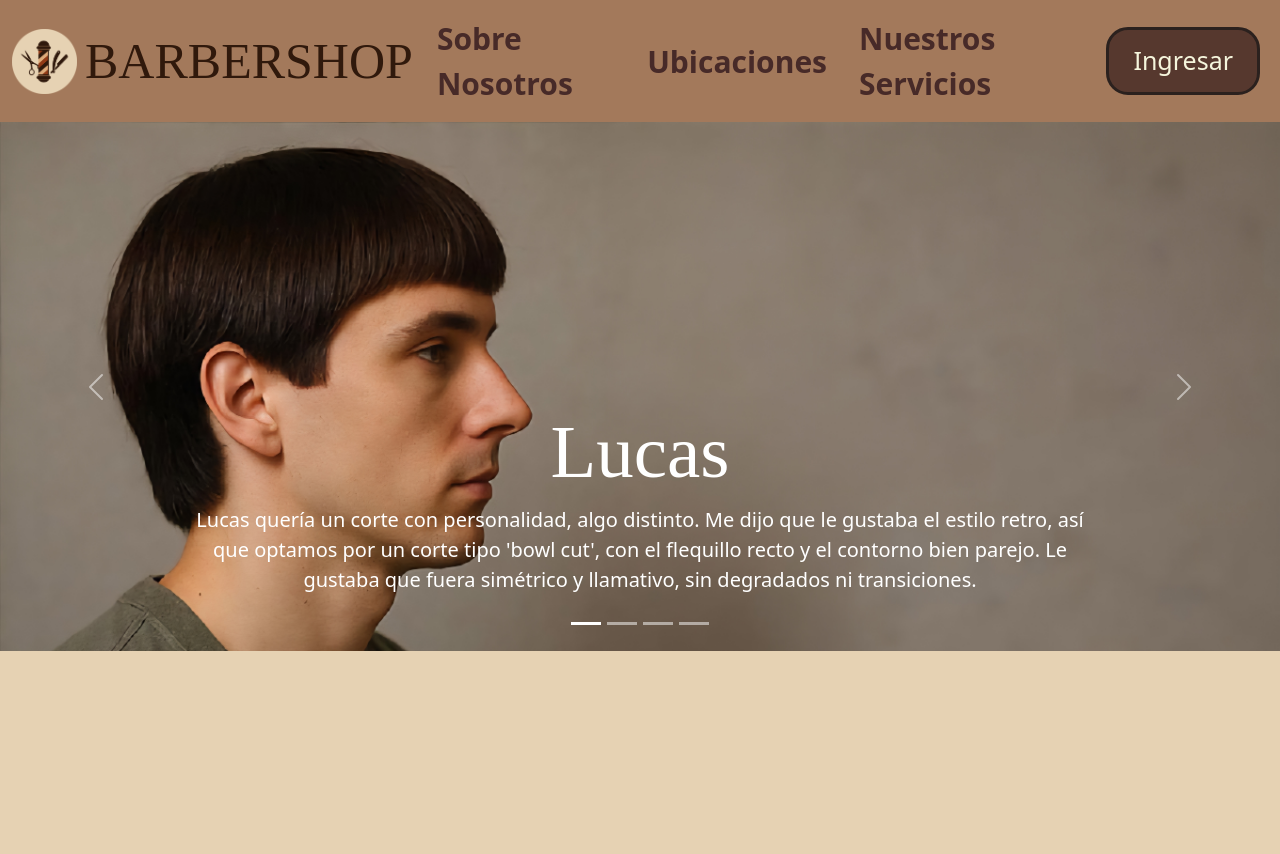
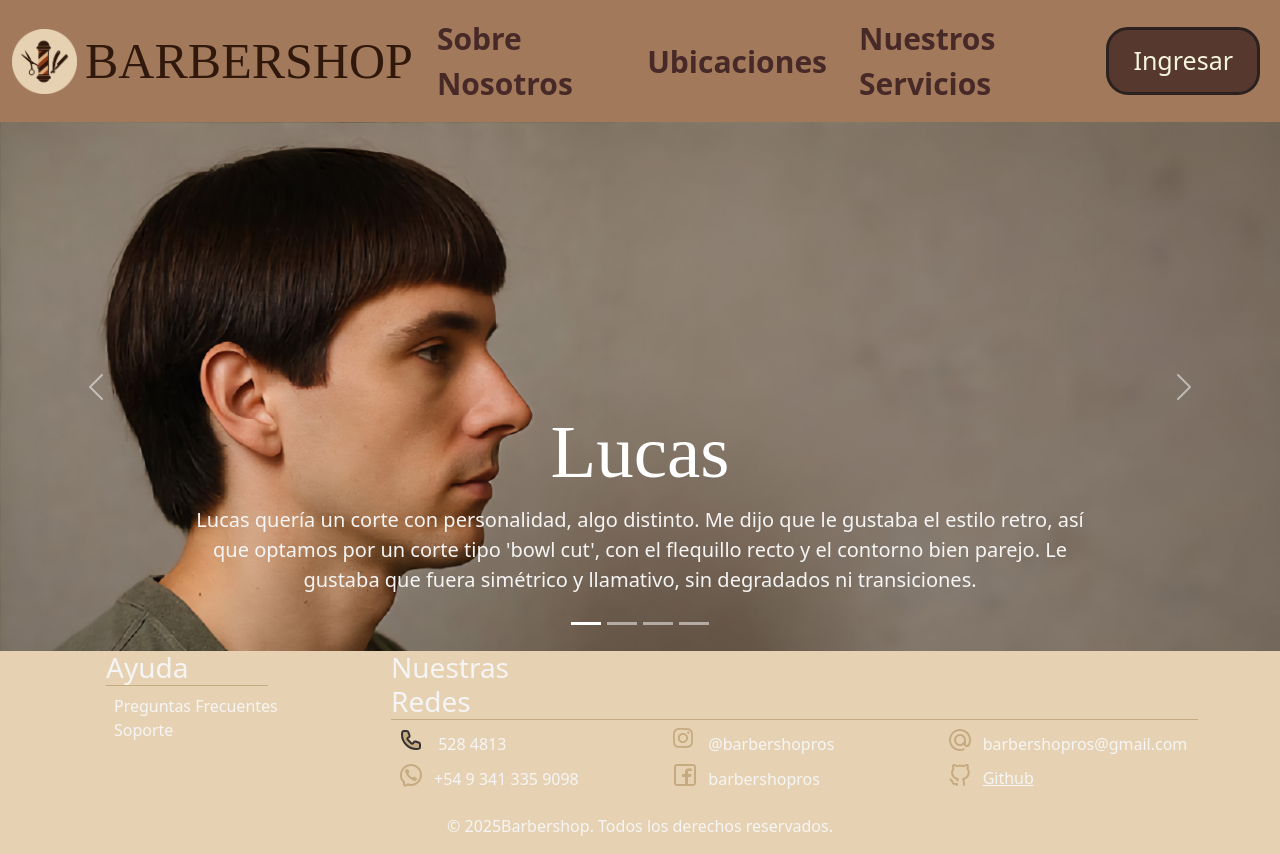
Before and after one commit to Exequiel-Gasca/Programacion3-TPI-2025, a React (Vite) app in the folder Programacion3-TPI/frontend/: page / in a window 1280 px wide. Before the commit the page ends 800 px from the top, so only its background shows below. Built offline with nearby package versions, Linux system fonts and the light colour scheme; a web font is replaced by a local one.

Commit message:
Footer 2.0

```diff
--- a/Programacion3-TPI/frontend/src/App.jsx
+++ b/Programacion3-TPI/frontend/src/App.jsx
@@ -11,6 +11,7 @@ import Turns from "./components/content/turns/Turns";
 import Protected from "./components/auth/protected/Protected";
 import Locations from "./components/content/locations/Locations";
 import NotFound from "./components/content/notfound/NotFound";
+import Footer from "./components/ui/footer/Footer";
 
 function App() {
   const [token, setToken] = useState(null);
@@ -96,6 +97,7 @@ function App() {
           />
         </Routes>
       </BrowserRouter>
+      <Footer />
     </div>
   );
 }
--- a/Programacion3-TPI/frontend/src/components/ui/footer/Footer.css
+++ b/Programacion3-TPI/frontend/src/components/ui/footer/Footer.css
@@ -6,14 +6,23 @@
   width: 35px;
   height: 35px;
 }
-
-span {
-  position: relative;
-  bottom: 10%;
+.container {
+  display: grid;
+  grid-template-rows: auto 1fr auto;
 }
 
-p {
-  text-align: center;
+#Ayuda {
+  color: whitesmoke;
+  display: inline-block;
+  border-bottom: 1px solid #c6ab80;
+  padding-right: 5rem;
+}
+
+#Nuestras_Redes {
+  color: whitesmoke;
+  display: inline-block;
+  border-bottom: 1px solid #c6ab80;
+  padding-right: 38rem;
 }
 
 ul {
@@ -21,96 +30,17 @@ ul {
   color: whitesmoke;
 }
 
-#nuestras_redes > ul > li:nth-child(2) {
-  position: relative;
-  left: 4.5rem;
-}
-li:nth-child(4) {
-  position: relative;
-  right: 3.5%;
-}
-li:nth-child(5) {
-  position: relative;
-  right: 7.2%;
-}
-li:nth-child(6) {
-  position: relative;
-  right: 9.5%;
+  text-decoration: none;
+footer {
+  background-color: rgb(30, 30, 30);
+  border-radius: 1px;
 }
 
-li:nth-child(3) {
-  position: relative;
-  left: 3.8rem;
-}
-
-li:nth-child(3) > span {
-  text-decoration: underline;
-  text-underline-offset: 1px;
-}
-
-li:nth-child(6) > a > span {
-  text-decoration: underline;
-  text-underline-offset: 1px;
+a {
   color: whitesmoke;
 }
-
-h3,
 p {
   color: whitesmoke;
+  display: flex;
+  justify-content: center;
 }
-
-#nuestras_redes > ul > li > a {
-  text-decoration: none;
-}
-
-body {
-  display: grid;
-  min-height: 100dvh;
-  grid-template-rows: auto 1fr auto;
-}
-
-footer {
-  background-color: rgb(30, 30, 30);
-  border-radius: 7px;
-}
-
-#contenido_principal {
-  display: flex;
-  flex-direction: column;
-}
-#nuestras_redes > ul {
-  display: flex;
-  flex-direction: row;
-  flex-wrap: wrap;
-  justify-content: space-evenly;
-
-  margin-left: 5%;
-  gap: 8%;
-  margin-right: 25%;
-}
-
-#nuestras_redes > h3 {
-  margin-left: 2em;
-  position: relative;
-  left: 1.8rem;
-  border-bottom: solid #c6ab80 1px;
-}
-
-#nuestras_redes {
-  margin-right: 14%;
-  margin-left: 12%;
-  position: relative;
-  bottom: 5.9em;
-  gap: 4px;
-}
-#Ayuda {
-  position: relative;
-  top: 0.8em;
-}
-#Ayuda > h3 {
-  position: relative;
-  display: inline-block;
-  left: 1.7rem;
-  padding-right: 8%;
-  border-bottom: solid #c6ab80 1px;
-}
--- a/Programacion3-TPI/frontend/src/components/ui/footer/Footer.jsx
+++ b/Programacion3-TPI/frontend/src/components/ui/footer/Footer.jsx
@@ -4,18 +4,24 @@ import "./Footer.css";
 const Footer = () => {
   return (
     <footer>
-      <div id="contenido_principal">
-        <div id="Ayuda">
-          <h3>Ayuda</h3>
+      <div className="container">
+        <div className="row">
+          <div className="col-3">
+            <h3 className="ms-4" id="Ayuda">
+              Ayuda
+            </h3>
             <ul>
               <li>Preguntas Frecuentes</li>
               <li>Soporte</li>
             </ul>
           </div>
-        <div id="nuestras_redes">
-          <h3>Nuestras Redes</h3>
+          <div className="col-9">
+            <h3 className="ms-4" id="Nuestras_Redes">
+              Nuestras Redes
+            </h3>
             <ul>
-            <li>
+              <div className="row">
+                <li className="col-4">
                   <svg
                     className="icons"
                     fill="none"
@@ -44,7 +50,7 @@ const Footer = () => {
                   </svg>{" "}
                   <span>528 4813</span>
                 </li>
-            <li>
+                <li className="col-4">
                   <svg
                     className="icons"
                     version="1.1"
@@ -91,7 +97,7 @@ const Footer = () => {
                   </svg>
                   <span>@barbershopros</span>
                 </li>
-            <li>
+                <li className="col-4">
                   <svg
                     className="icons"
                     fill="none"
@@ -115,7 +121,9 @@ const Footer = () => {
                   </svg>
                   <span>barbershopros@gmail.com</span>
                 </li>
-            <li>
+              </div>
+              <div className="row">
+                <li className="col-4">
                   <svg
                     className="icons"
                     fill="none"
@@ -143,7 +151,7 @@ const Footer = () => {
                   </svg>
                   <span>+54 9 341 335 9098</span>
                 </li>
-            <li>
+                <li className="col-4">
                   <svg
                     className="icons"
                     fill="none"
@@ -167,7 +175,7 @@ const Footer = () => {
                   </svg>
                   <span>barbershopros</span>
                 </li>
-            <li>
+                <li className="col-4">
                   <a
                     href="https://github.com/Exequiel-Gasca/Programacion3-TPI-2025"
                     target="_blank"
@@ -200,8 +208,11 @@ const Footer = () => {
                     <span>Github</span>
                   </a>
                 </li>
+              </div>
             </ul>
           </div>
+        </div>
+        <p>© 2025Barbershop. Todos los derechos reservados.</p>
       </div>
     </footer>
   );
```
Lines whose indentation alone changed are shown as unchanged.
